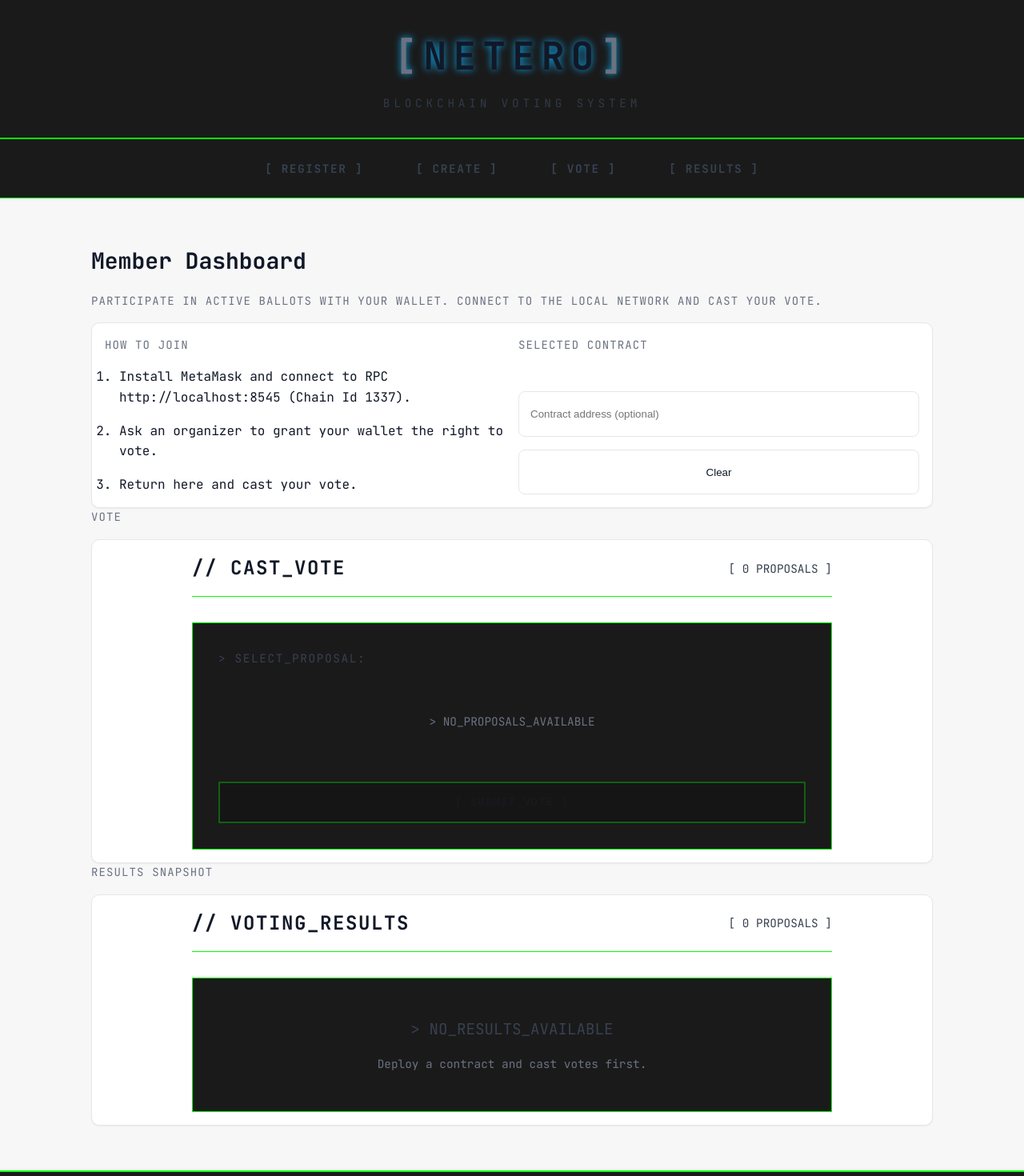
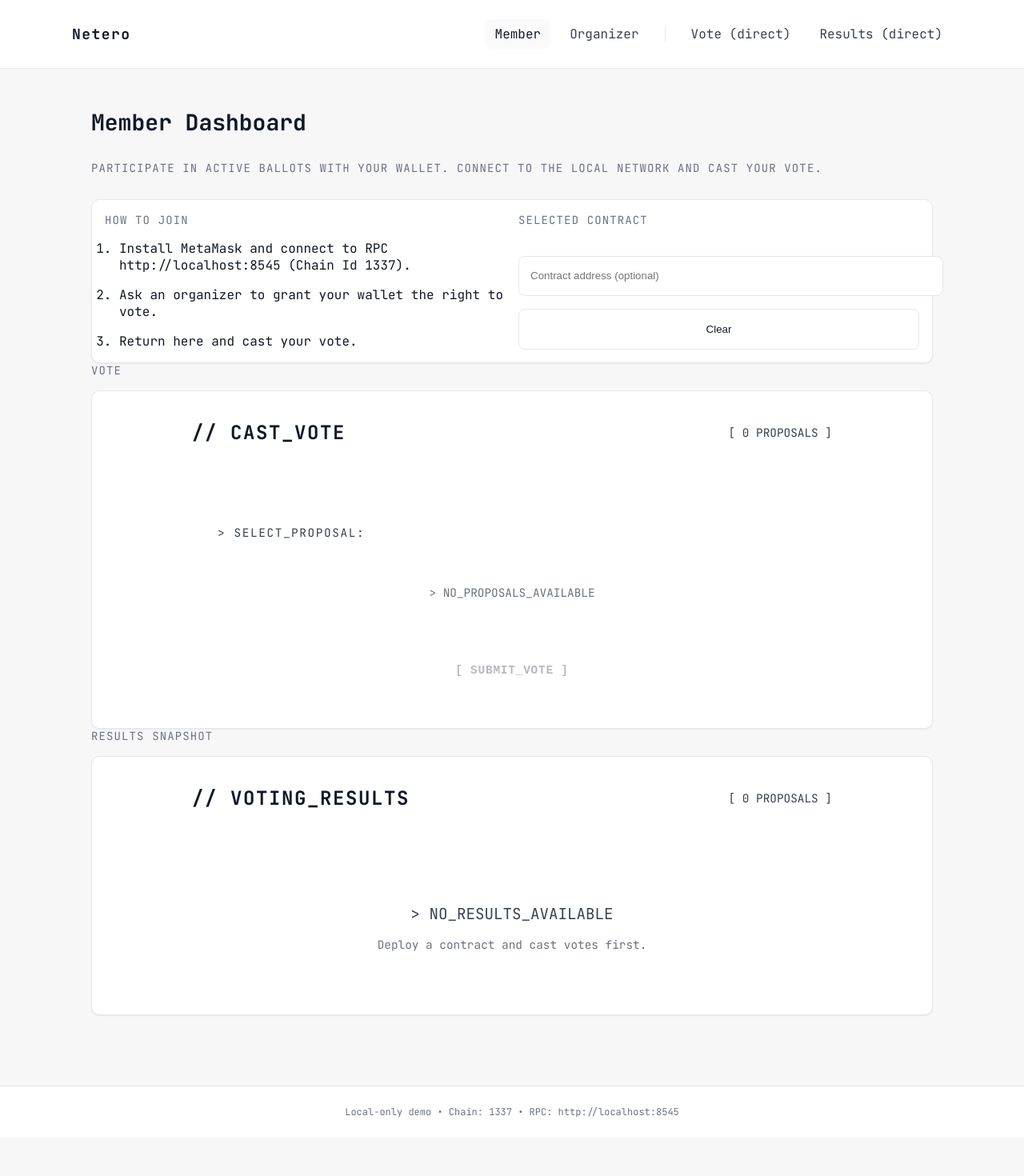
Before and after one commit to gongahkia/netero, a Vue app in the folder src/netero-app/: page /member in a window 1280 px wide. Shown: the top 1470 px of the page at 80% size. After the commit the page ends 1422 px from the top, so only its background shows below. Built offline with nearby package versions, Linux system fonts and the light colour scheme.

Commit message:
feat(app): files specified and added

```diff
--- a/src/netero-app/src/App.vue
+++ b/src/netero-app/src/App.vue
@@ -1,30 +1,26 @@
 <template>
   <div id="app">
-    <header class="app-header">
-      <div class="header-content">
-        <div class="logo-section">
-          <span class="logo-bracket">[</span>
-          <span class="logo-text">NETERO</span>
-          <span class="logo-bracket">]</span>
-        </div>
-        <div class="subtitle">BLOCKCHAIN VOTING SYSTEM</div>
+    <header class="site-header">
+      <div class="container header-inner">
+        <div class="brand">Netero</div>
+        <nav class="nav">
+          <router-link to="/member" class="nav-link">Member</router-link>
+          <router-link to="/org" class="nav-link">Organizer</router-link>
+          <div class="nav-sep"></div>
+          <router-link to="/vote" class="nav-link">Vote (direct)</router-link>
+          <router-link to="/results" class="nav-link">Results (direct)</router-link>
+        </nav>
       </div>
     </header>
 
-    <nav class="app-nav">
-      <router-link to="/register" class="nav-link">[ REGISTER ]</router-link>
-      <router-link to="/create-ballot" class="nav-link">[ CREATE ]</router-link>
-      <router-link to="/vote" class="nav-link">[ VOTE ]</router-link>
-      <router-link to="/results" class="nav-link">[ RESULTS ]</router-link>
-    </nav>
-
-    <main class="app-main">
+    <main class="container">
       <router-view></router-view>
     </main>
 
-    <footer class="app-footer">
-      <span>━━━━━━━━━━━━━━━━━━━━━━━━━━━━━━━━━━━━━━━━━━━━━━━━━━━━</span>
-      <div class="footer-text">POWERED BY ETHEREUM • TRUFFLE • VUE.JS</div>
+    <footer class="site-footer">
+      <div class="container footer-inner">
+        <span class="foot-note">Local-only demo • Chain: 1337 • RPC: http://localhost:8545</span>
+      </div>
     </footer>
   </div>
 </template>
@@ -36,160 +32,19 @@ export default {
 </script>
 
 <style>
-* {
-  margin: 0;
-  padding: 0;
-  box-sizing: border-box;
+.site-header {
+  position: sticky; top: 0; z-index: 40;
+  background: var(--bg-surface);
+  border-bottom: 1px solid var(--border);
 }
+.header-inner { display:flex; align-items:center; justify-content:space-between; padding: 16px 24px; }
+.brand { font-weight: 700; font-size: 18px; letter-spacing: .08em; }
+.nav { display:flex; align-items:center; gap: 12px; }
+.nav-link { text-decoration:none; color: var(--text-secondary); padding: 8px 12px; border-radius: var(--radius-sm); }
+.nav-link.router-link-active { color: var(--text-primary); background: var(--bg-muted); }
+.nav-sep { width:1px; height:20px; background: var(--border); margin: 0 8px; }
 
-:root {
-  --bg-primary: #0a0a0a;
-  --bg-secondary: #1a1a1a;
-  --text-primary: #00ff00;
-  --text-secondary: #00cc00;
-  --text-muted: #008800;
-  --border-color: #00ff00;
-  --accent: #00ff00;
-}
-
-body {
-  margin: 0;
-  padding: 0;
-  font-family: 'Courier New', 'Consolas', 'Monaco', monospace;
-  background-color: var(--bg-primary);
-  color: var(--text-primary);
-  line-height: 1.6;
-  overflow-x: hidden;
-}
-
-#app {
-  min-height: 100vh;
-  display: flex;
-  flex-direction: column;
-}
-
-/* Header */
-.app-header {
-  background-color: var(--bg-secondary);
-  border-bottom: 2px solid var(--border-color);
-  padding: 2rem 1rem;
-  text-align: center;
-}
-
-.header-content {
-  max-width: 1200px;
-  margin: 0 auto;
-}
-
-.logo-section {
-  font-size: 3rem;
-  font-weight: bold;
-  letter-spacing: 0.5rem;
-  margin-bottom: 0.5rem;
-  text-shadow: 0 0 10px var(--accent);
-}
-
-.logo-bracket {
-  color: var(--text-muted);
-}
-
-.logo-text {
-  color: var(--text-primary);
-}
-
-.subtitle {
-  font-size: 0.9rem;
-  letter-spacing: 0.3rem;
-  color: var(--text-secondary);
-  opacity: 0.8;
-}
-
-/* Navigation */
-.app-nav {
-  background-color: var(--bg-secondary);
-  border-bottom: 1px solid var(--border-color);
-  padding: 1rem;
-  display: flex;
-  justify-content: center;
-  gap: 2rem;
-  flex-wrap: wrap;
-}
-
-.nav-link {
-  color: var(--text-secondary);
-  text-decoration: none;
-  padding: 0.5rem 1rem;
-  font-size: 0.9rem;
-  font-weight: bold;
-  letter-spacing: 0.1rem;
-  transition: all 0.3s ease;
-  border: 1px solid transparent;
-}
-
-.nav-link:hover {
-  color: var(--text-primary);
-  border: 1px solid var(--border-color);
-  background-color: rgba(0, 255, 0, 0.05);
-  text-shadow: 0 0 5px var(--accent);
-}
-
-.nav-link.router-link-active {
-  color: var(--text-primary);
-  border: 1px solid var(--border-color);
-  background-color: rgba(0, 255, 0, 0.1);
-  text-shadow: 0 0 8px var(--accent);
-}
-
-/* Main Content */
-.app-main {
-  flex: 1;
-  max-width: 1200px;
-  width: 100%;
-  margin: 0 auto;
-  padding: 2rem 1rem;
-}
-
-/* Footer */
-.app-footer {
-  background-color: var(--bg-secondary);
-  border-top: 2px solid var(--border-color);
-  padding: 1.5rem 1rem;
-  text-align: center;
-  font-size: 0.75rem;
-  color: var(--text-muted);
-  letter-spacing: 0.1rem;
-}
-
-.app-footer span {
-  display: block;
-  margin-bottom: 0.5rem;
-  overflow: hidden;
-  text-overflow: ellipsis;
-}
-
-.footer-text {
-  opacity: 0.7;
-}
-
-/* Responsive */
-@media (max-width: 768px) {
-  .logo-section {
-    font-size: 2rem;
-    letter-spacing: 0.3rem;
-  }
-
-  .subtitle {
-    font-size: 0.7rem;
-    letter-spacing: 0.2rem;
-  }
-
-  .app-nav {
-    gap: 1rem;
-  }
-
-  .nav-link {
-    font-size: 0.8rem;
-    padding: 0.4rem 0.8rem;
-  }
-}
+.site-footer { margin-top: 40px; border-top: 1px solid var(--border); background: var(--bg-surface); }
+.footer-inner { padding: 16px 24px; display:flex; align-items:center; justify-content:center; }
+.foot-note { color: var(--text-muted); font-size: 12px; }
 </style>
```
